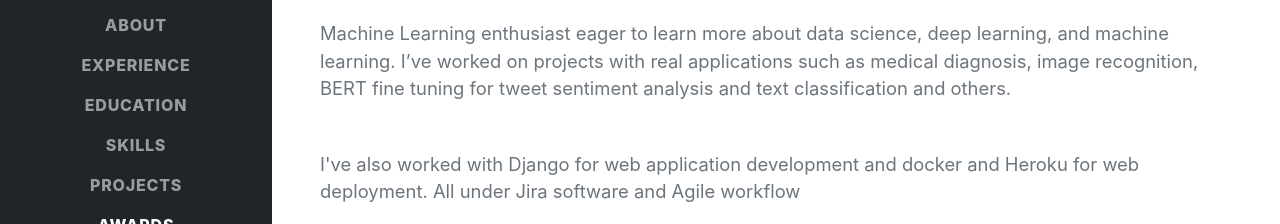
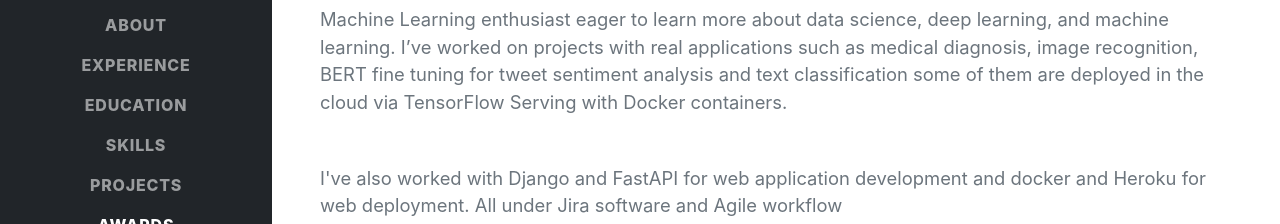
Before and after one commit to jafetsierra/Portfolio.github.io, a plain HTML site: page index.html in a window 1280 px wide. Shown: the part 355-579 px from the top of the page. Drawn offline with nearby package versions, Linux system fonts and the light colour scheme; no server answers; a web font is replaced by a local one.

Commit message:
Update index.html

```diff
--- a/index.html
+++ b/index.html
@@ -52,9 +52,9 @@
                     </div>
                     <p class="lead mb-5">Machine Learning enthusiast eager to learn more about data science, deep learning, and machine learning.
                         I’ve worked on projects with real applications such as medical diagnosis, image recognition,
-                        BERT fine tuning for tweet sentiment analysis and text classification and others.
+                        BERT fine tuning for tweet sentiment analysis and text classification some of them are deployed in the cloud via TensorFlow Serving with Docker containers.
                         </p>
-                    <p class="lead mb-4">I've also worked with Django for web application development and docker and Heroku for web deployment.
+                    <p class="lead mb-4">I've also worked with Django and FastAPI for web application development and docker and Heroku for web deployment.
                         All under Jira software and Agile workflow</p>
                     <div class="social-icons">
                         <a class="social-icon" target="_blank" href="https://www.linkedin.com/in/jafet-sierra-12975420b"><i class="fab fa-linkedin-in"></i></a>
```
